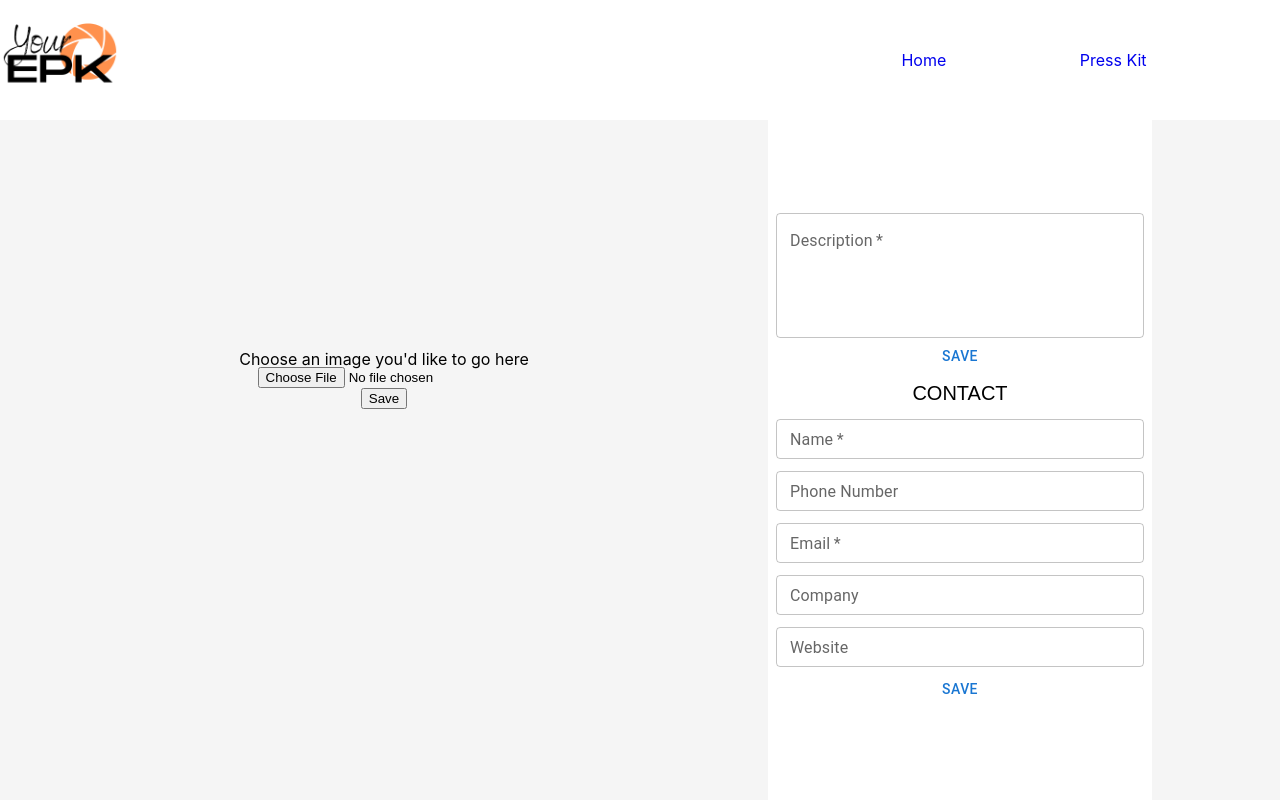
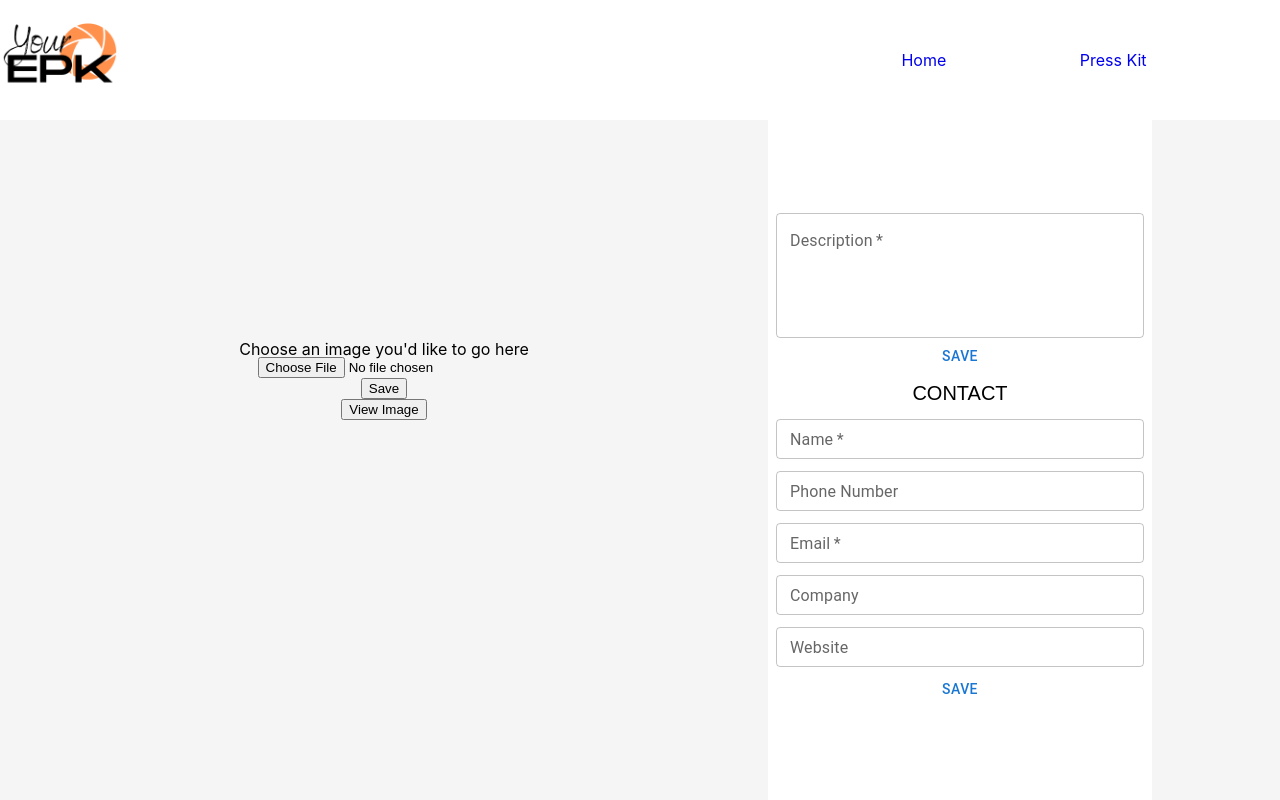
Before and after one commit to ninabrissey/your-epk, a React (Create React App) app: page /edit/1 in a window 1280 px wide. Shown: the top 800 px of the page. Built offline with nearby package versions, Linux system fonts and the light colour scheme; no server answers; a web font is replaced by a local one.

Commit message:
Add button to header img

```diff
--- a/src/components/HeaderImg/HeaderImgForm.tsx
+++ b/src/components/HeaderImg/HeaderImgForm.tsx
@@ -29,9 +29,12 @@ const HeaderImgForm = ({ setIsEditing, filmEPK, setHeaderImg }: any) => {
 		if (input) {
 			setHeaderFile(input);
 		}
+	};
+
+	const handleImg = () => {
 		setIsEditing(false);
 		// setHeaderImg('');
-	};
+	}
 
 	const makeAWSpost = async () => {
 		const presignedFileParams = await getPresignedUrl(headerFile);
@@ -76,6 +79,11 @@ const HeaderImgForm = ({ setIsEditing, filmEPK, setHeaderImg }: any) => {
 				>
 					Save
 				</button>
+				<button
+					onClick={() => handleImg()}
+				>
+					View Image
+				</button>
 				{/* <FormControl> */}
 				{/* <Button variant="text" onClick={(event) => handleSubmit(event)}>
 					save
```
